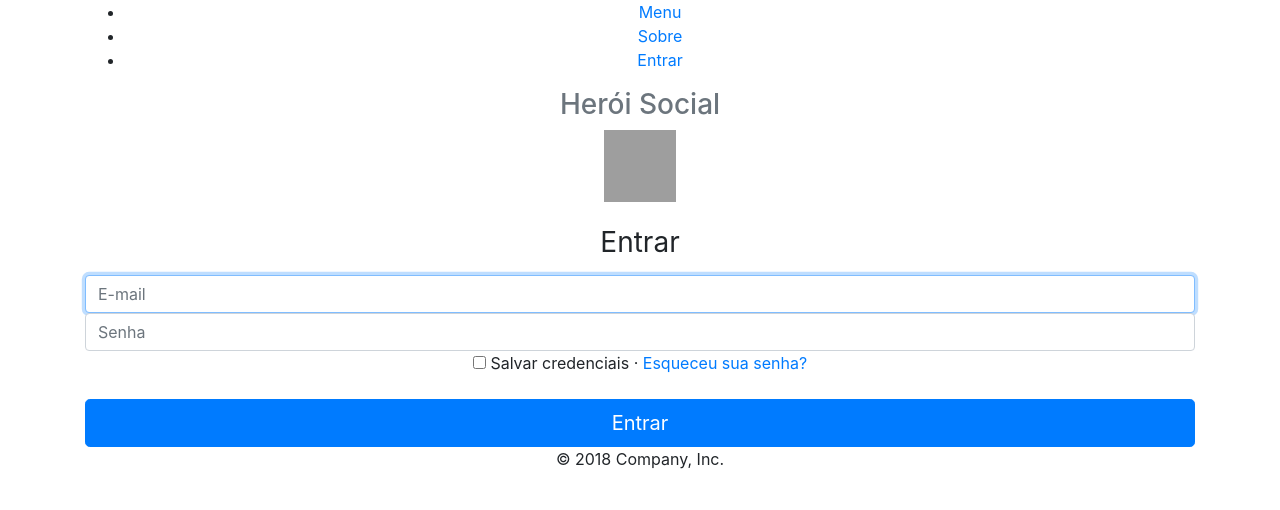
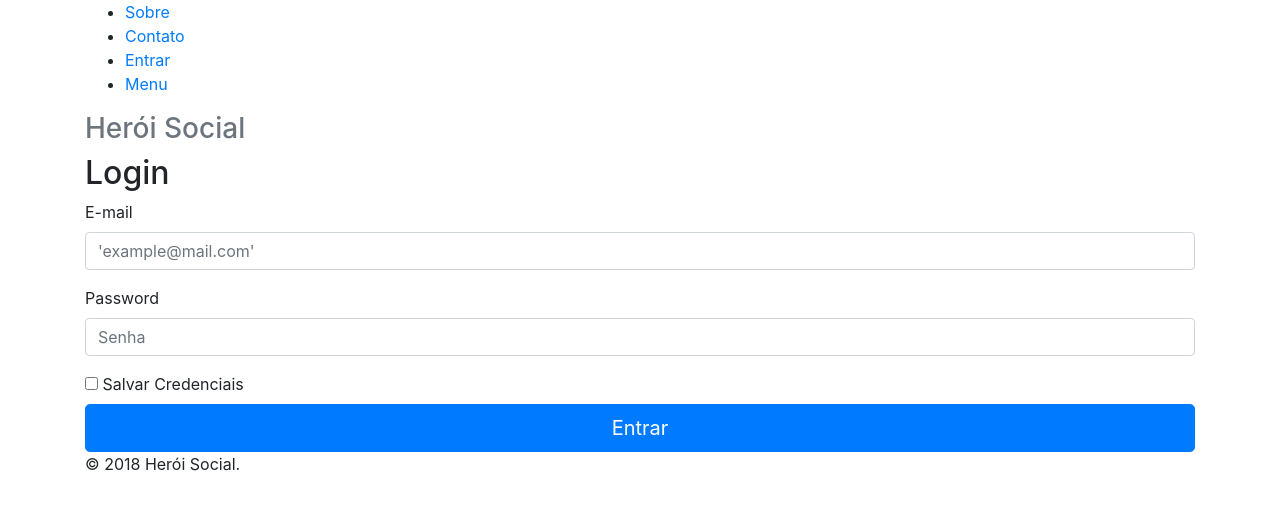
Before and after one commit to Adailson-Jose/heroi-social, a Flask app: page /login in a window 1280 px wide. Shown: the top 510 px of the page. Run offline with Flask 2, Linux system fonts and the light colour scheme; some libraries are stand-ins or nearby versions; grey boxes are pictures that could not be loaded.

Commit message:
Ajuste no Banco!

```diff
--- a/app/__init__.py
+++ b/app/__init__.py
@@ -13,8 +13,9 @@ migrate = Migrate(app, db) #Cuida das migrações (CRUD)
 manager = Manager(app) # Cuida dos comando que inicia a aplicação
 manager.add_command('db', MigrateCommand)
 
+from app.models import tabelas, forms
+
 lm = LoginManager()
 lm.init_app(app)
-
 from app.models import tabelas
 from app.controllers import default
--- a/app/controllers/default.py
+++ b/app/controllers/default.py
@@ -1,6 +1,7 @@
 from flask import render_template, flash, redirect, url_for, request
 from app import app, db, lm
 from app.models.tabelas import usuario
+from app.models.forms import LoginForm
 from flask_login import login_user, logout_user, login_manager
 
 
@@ -25,20 +26,34 @@ def load_user(email):
     return usuario.query.filter_by(email=email).first()
 
 
-@app.route('/login')
+@app.route('/login', methods=["GET", "POST"])
 def login():
-    '''form = LoginForm()
+    form = LoginForm()
     if form.validate_on_submit():
-        user = usuario.query.filter_by(email=form.email.date).first()
-        if user and user.password == form.data.password:
+        user = usuario.query.filter_by(email=form.mail.data).first()
+        if user and user.password == form.password.data:
+            print(user)
             login_user(user)
             flash('Logado com sucesso.')
             return redirect(url_for('principal'))
         flash('Login inválido.')
     print(form.errors)
-    '''
-    return render_template('login.html')
+    return render_template('login.html', form=form)
 
+
+"""
+@app.route('/login', methods= ["GET", "POST"])
+def login():
+    form = LoginForm()
+    if form.validate_on_submit():
+        print(form.mail.data)
+        print(form.password.data)
+    else:
+        print(form.errors)
+    return render_template('login.html',
+                           form=form)
+
+"""
 
 @app.route('/sair')
 def sair():
@@ -64,7 +79,7 @@ def cadastro():
 
 @app.route('/teste/criar', defaults={'info': None})
 def testeCriar(info):
-    i = usuario('Adailson@gmail', 12345)
+    i = usuario('Adailson@gmail.com', 12345)
     db.session.add(i)
     db.session.commit()
     return 'OKKKKK'
@@ -72,7 +87,7 @@ def testeCriar(info):
 
 '''@app.route('/teste/listar', defaults={'info': None})
 def testeListarar(info):
-    r = usuario.query.filter_by(email='Adailson@gmail').all()
+    r = usuario.query.filter_by(email='Adailson@gmail.com').all()
     print(r)
     return 'okkk'
 '''
@@ -83,3 +98,24 @@ def testeListarar(info):
     r = usuario.query.filter_by(email='Adailson@gmail').all()
     print(r)
     return 'okkk'
+
+
+"""@app.route("/teste/<info>")
+@app.route("/teste", defaults={"info": None})
+def teste(info):
+    i = usuario("jadeil@hotmail.com", "5678")
+    db.session.add(i)
+    db.session.commit()
+    return "OK"
+
+@app.route("/teste2/<info>")
+@app.route("/teste2", defaults={"info": None})
+def teste2(info):
+    #r = usuario.query.filter_by(email="jadeil@hotmail.com").all()
+    r = usuario.query.filter_by(id="1").all()
+    y = usuario.query.filter_by(password="1234").all()
+    z = usuario.query.filter_by(email="jadeil@hotmail.com").first()
+    print(r)
+    print(r.email)
+    print(y)
+    return "OKKK" """
--- /dev/null
+++ b/app/models/forms.py
@@ -0,0 +1,11 @@
+from flask_wtf import Form, FlaskForm
+from wtforms import StringField, PasswordField, BooleanField
+from wtforms.validators import DataRequired, InputRequired
+from wtforms import validators
+from wtforms.fields.html5 import EmailField
+
+
+class LoginForm(FlaskForm):
+    mail = EmailField('email', [validators.DataRequired(), validators.Email()])
+    password = PasswordField("password", validators=[DataRequired()])
+    remember_me = BooleanField("remember_me")
--- a/app/templates/base.html
+++ b/app/templates/base.html
@@ -18,17 +18,17 @@
 </head>
 
 <body>
-
 <div class="container">
     <div class="header clearfix">
         <nav>
             <ul class="navnav-pills pull-right">
-                <li role="presentation" class="active"><a href="index">Menu</a></li>
                 <li role="presentation" class="active"><a href="sobre">Sobre</a></li>
+                <li role="presentation" class="active"><a href="contato">Contato</a></li>
                 {% if current_user.is_authenticated %}
                 <li role="presentation" class="active"><a href="{{url_for('logout')}}">Sair</a></li>
                 {% else %}
                 <li role="presentation" class="active"><a href="{{url_for('login')}}">Entrar</a></li>
+                <li role="presentation" class="active"><a href="{{url_for('index')}}">Menu</a></li>
                 {% endif %}
             </ul>
         </nav>
@@ -39,7 +39,7 @@
     {% endblock %}
 
     <footer class="footer">
-        <p>&copy; 2018 Company, Inc.</p>
+        <p>&copy; 2018 Herói Social.</p>
     </footer>
 
 </div> <!-- /container -->
--- a/app/templates/contato.html
+++ b/app/templates/contato.html
@@ -1,12 +1,14 @@
+<!DOCTYPE html>
 {% extends 'base.html' %}
 {% block title %}{{super()}}-Contato{% endblock %}
 {% block content %}
 
 <body>
-  <div class="jumbotron">
+<div class="jumbotron">
     <h1>Contato...</h1>
     <p class="lead">E-mail:  projetoanalise2018.1@gmail.com .</p>
     <p><a class="btn btn-lg btn-success" href="#" role="button">Enviar e-mail</a></p>
-  </div>
+</div>
 </body>
+</html>
 {% endblock %}
--- a/app/templates/index.html
+++ b/app/templates/index.html
@@ -1,3 +1,4 @@
+<!DOCTYPE html>
 {% extends 'base.html' %}
 {% block title %}{{super()}}-Index{% endblock %}
 {% block content %}
@@ -5,7 +6,9 @@
 <div class="jumbotron">
     <h1>Bem-Vindo ao Herói Social!</h1>
     <p class="lead">Falta pôr mais informações!</p>
-    <p><a class="btn btn-lg btn-success" href="principal" role="button">Logar</a></p>
+    <p><a class="btn btn-lg btn-success" href="login" role="button">Logar</a></p>
+    <p><a class="btn btn-lg btn-success" href="cadastro" role="button">Cadastre-se</a></p>
+
 </div>
 
 <div class="row marketing">
@@ -33,4 +36,5 @@
     </div>
 </div>
 </body>
+</html>
 {% endblock %}
--- a/app/templates/login.html
+++ b/app/templates/login.html
@@ -2,40 +2,36 @@
 {% block title %}{{super()}}-Login{% endblock %}
 {% block content %}
 
-<!doctype html>
-<html lang="en">
-<head>
-  <meta charset="utf-8">
-  <meta name="viewport" content="width=device-width, initial-scale=1, shrink-to-fit=no">
-  <meta name="description" content="">
-  <meta name="author" content="">
-  <link rel="icon" href="../../../../favicon.ico">
-  <title>Signin Template for Bootstrap</title>
 
-  <!-- Bootstrap core CSS -->
-  <link href="../../dist/css/bootstrap.min.css" rel="stylesheet">
+<h2>Login</h2>
+<form action="" method="POST">
+	{{ form.csrf_token }}
+	<div class="form-group" type="email">
+		<label>E-mail</label>
+		{{ form.mail(class="form-control",
+		placeholder="'example@mail.com'") }}
+		{% if form.errors.mail %}
+		<div> class="alert alert-danger" role="alert"
+			{{ form.errors.mail }}
+		</div>
+		{% endif %}
+	</div>
+	<div class="form-group">
+		<label>Password</label>
+		{{ form.password(class="form-control",
+		placeholder="Senha") }}
+		{% if form.errors.password %}
+		<div> class="alert alert-danger" role="alert"
+			{{ form.errors.password }}
+		</div>
+		{% endif %}
+	</div>
+	<div class="checkbox">
+		<label>
+			{{ form.remember_me}} Salvar Credenciais
+		</label>
+	</div>
+	<button type="submit" class="btn btn-lg btn-primary btn-block">Entrar</button>
+</form>
 
-  <!-- Custom styles for this template -->
-  <link href="signin.css" rel="stylesheet">
-</head>
-
-<body class="text-center">
-  <form class="form-signin">
-    <img class="mb-4" src="https://getbootstrap.com/assets/brand/bootstrap-solid.svg" alt="" width="72" height="72">
-    <h1 class="h3 mb-3 font-weight-normal">Entrar</h1>
-    <label for="inputEmail" class="sr-only">email</label>
-    <input type="email" id="inputEmail" class="form-control" placeholder="E-mail" required autofocus>
-    <label for="inputPassword" class="sr-only">senha</label>
-    <input type="password" id="inputPassword" class="form-control" placeholder="Senha" required autofocus>
-    <div class="checkbox mb-3">
-      <label>
-        <input type="checkbox" value="remember-me"> Salvar credenciais
-      </label>
-      <span class="separator">&middot;</span>
-      <a class="forgot" href="/account/begin_password_reset" rel="noopener">Esqueceu sua senha?</a>
-    </div>
-    <button class="btn btn-lg btn-primary btn-block" type="submit">Entrar</button>
-  </form>
-</body>
-</html>
 {% endblock %}
--- a/config.py
+++ b/config.py
@@ -1,8 +1,7 @@
 DEBUG=True
 USER_RELOADER=True
+SECRET_KEY = 'heroi-social'
+SQLALCHEMY_TRACK_MODIFICATIONS = True
 
 #banco dados configurações
 SQLALCHEMY_DATABASE_URI = 'mysql+pymysql://root:@localhost/app-heroi-social'
-
-
-SQLALCHEMY_TRACK_MODIFICATIONS = True
```
Also changed, not shown: app/models/tabelas.py (+11 -8 lines), app/templates/cadastro.html (+7 -24 lines), app/templates/principal.html (+7 -2 lines), migrations/versions/ea763c298be5_.py (added, +55 -0 lines). Lines whose indentation alone changed are shown as unchanged.
